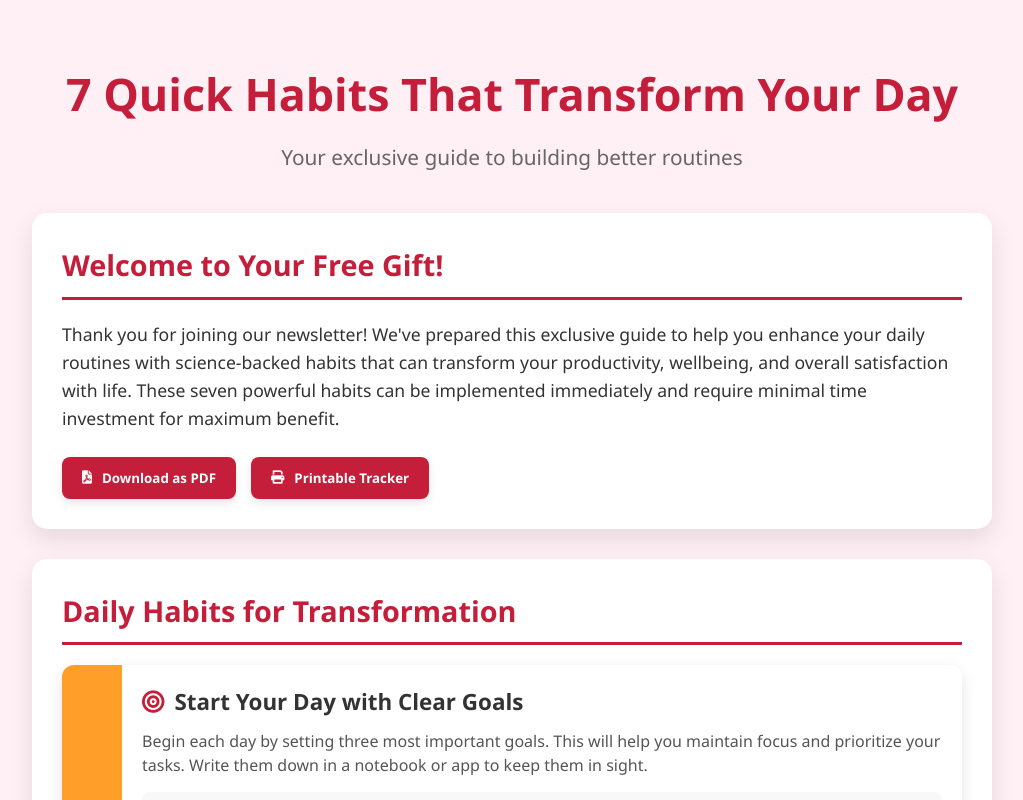
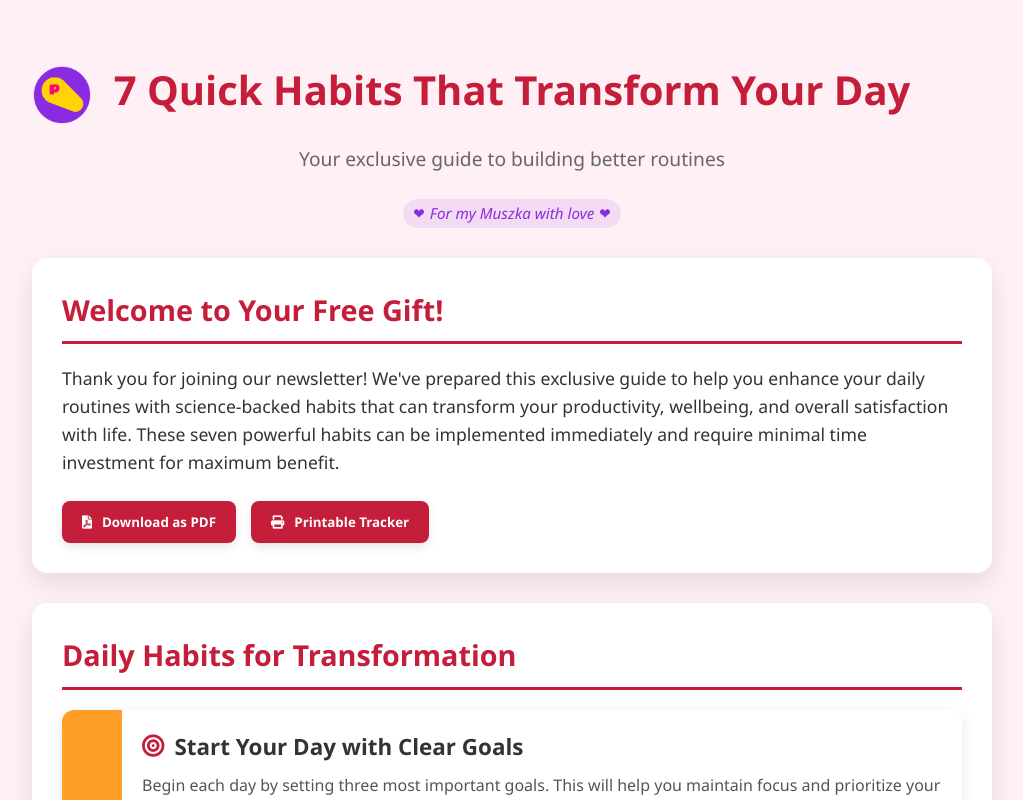
Before and after one commit to kamilponiatowski/69-shades-of-love-landing-page, a Vue app: page /gift in a window 1280 px wide. Shown: the top 800 px of the page, without its empty margins (128-1151 px from the left). Built offline with nearby package versions, Linux system fonts and the light colour scheme.

Commit message:
refactor: reusable header, logo navigation

```diff
--- a/src/components/layout/Footer.vue
+++ b/src/components/layout/Footer.vue
@@ -5,10 +5,10 @@
       <span class="heart">💜</span>
     </router-link>
     {{ t('footerMid') }}
-    <a href="mailto:poniatowski.dev@gmail.com">poniatowski.dev@gmail.com</a> Created with Kamil Poniatowski & ⛩️先生 Tim Polka-Nawioski 🙇
+    <a href="mailto:poniatowski.dev@gmail.com">poniatowski.dev@gmail.com</a> Created with Kamil Poniatowski & 🥷🏻先生 Tim Polka-Nawioski 🙇
     <div class="footer-actions">
       <button @click="resetAppData" class="reset-button" title="Reset całkowicie wyczyści postęp aplikacji">
-        <i class="fas fa-trash-alt"></i> Reset aplikacji
+        <i class="fas fa-trash-alt"></i> Reset App
       </button>
     </div>
   </footer>
@@ -22,10 +22,10 @@ import { useRouter } from 'vue-router';
 const { t } = useI18n();
 const router = useRouter();
 
-// Funkcja resetująca dane aplikacji
+// Function to reset application data
 const resetAppData = () => {
   if (confirm('Czy na pewno chcesz zresetować wszystkie dane aplikacji? Ta operacja jest nieodwracalna.')) {
-    // Lista kluczy do usunięcia z localStorage
+    // List of keys to be deleted from localStorage
     const keysToRemove = [
       'selfCareData',
       'lastCheckDate',
@@ -37,7 +37,7 @@ const resetAppData = () => {
       'pdfUnlockShown'
     ];
 
-    // Usuń wszystkie dane z localStorage
+    // Delete all data from localStorage
     keysToRemove.forEach(key => {
       try {
         localStorage.removeItem(key);
@@ -46,10 +46,8 @@ const resetAppData = () => {
       }
     });
 
-    // Potwierdzenie dla użytkownika
-    alert('Wszystkie dane zostały zresetowane. Strona zostanie odświeżona.');
+    alert('All data has been reset. The page will be refreshed.');
 
-    // Odśwież stronę, aby zresetować stan aplikacji
     window.location.reload();
   }
 };
--- a/src/components/layout/Header.vue
+++ b/src/components/layout/Header.vue
@@ -1,31 +1,16 @@
 <template>
   <header>
     <div class="logo-container">
-      <div
-        class="duck-logo"
-        @click="$emit('tell-duck-joke')"
-        tabindex="0"
-        role="button"
-        :aria-label="t('duckLogoAria')"
-      >
-        <img
-          src="@/assets/images/duck-logo.svg"
-          width="90"
-          height="90"
-          alt="logo - Quack!!"
-          aria-hidden="true"
-        >
-        <span class="duck-tooltip">What The Quack?</span>
-      </div>
+      <DuckLogo :isHomePage="isHomePage" @tell-duck-joke="$emit('tell-duck-joke')" />
       <router-link
         to="/about"
         class="main-title-link"
         :aria-label="t('navigateAbout')"
       >
-        <h1 class="main-title">{{ t('mainTitle') }}</h1>
+        <h1 class="main-title">{{ customTitle || t('mainTitle') }}</h1>
       </router-link>
     </div>
-    <p class="subtitle">{{ t('subtitle') }}</p>
+    <p class="subtitle">{{ customSubtitle || t('subtitle') }}</p>
     <!-- Dedication for Muszka -->
     <span class="dedication">{{ t('dedication') }}</span>
     <div v-if="streakDays > 0" class="streak-counter" aria-live="polite">
@@ -39,12 +24,25 @@
 
 <script setup lang="ts">
 import { useI18n } from '@/composables/useI18n';
+import DuckLogo from '@/components/widgets/DuckLogo.vue';
 
 // Props
 defineProps({
   streakDays: {
     type: Number,
     default: 0
+  },
+  isHomePage: {
+    type: Boolean,
+    default: false
+  },
+  customTitle: {
+    type: String,
+    default: ''
+  },
+  customSubtitle: {
+    type: String,
+    default: ''
   }
 });
 
--- /dev/null
+++ b/src/components/widgets/DuckLogo.vue
@@ -0,0 +1,55 @@
+<!-- src/components/widgets/DuckLogo.vue -->
+<template>
+    <router-link
+      v-if="!isHomePage"
+      to="/"
+      class="duck-logo"
+      tabindex="0"
+      role="link"
+      :aria-label="t('duckLogoHomeAria')"
+    >
+      <img
+        src="@/assets/images/duck-logo.svg"
+        width="90"
+        height="90"
+        alt="logo - Quack!!"
+        aria-hidden="true"
+      >
+      <span class="duck-tooltip">What The Quack?</span>
+    </router-link>
+    <div
+      v-else
+      class="duck-logo"
+      @click="$emit('tell-duck-joke')"
+      tabindex="0"
+      role="button"
+      :aria-label="t('duckLogoAria')"
+    >
+      <img
+        src="@/assets/images/duck-logo.svg"
+        width="90"
+        height="90"
+        alt="logo - Quack!!"
+        aria-hidden="true"
+      >
+      <span class="duck-tooltip">What The Quack?</span>
+    </div>
+  </template>
+
+  <script setup lang="ts">
+  import { useI18n } from '@/composables/useI18n';
+
+  // Props
+  defineProps({
+    isHomePage: {
+      type: Boolean,
+      default: false
+    }
+  });
+
+  // Emits
+  defineEmits(['tell-duck-joke']);
+
+  // Composables
+  const { t } = useI18n();
+  </script>
--- a/src/locales/index.ts
+++ b/src/locales/index.ts
@@ -99,6 +99,7 @@ export const translations: Translations = {
     newsletterRewardButton: "Got it!",
     newsletterRewardHighlight: "Your '7 Quick Habits That Transform Your Day' guide will be sent to your email after confirming your subscription!",
     newsletterMemberNote: "You're now part of our flock! You can always return here by clicking the hidden purple heart in the footer.",
+    duckLogoHomeAria: "Go to home page"
   },
   pl: {
     mainTitle: "69 Odcieni Miłości",
@@ -188,7 +189,8 @@ export const translations: Translations = {
     newsletterRewardDescription: "Dziękujemy za dołączenie do stada Pro-Ducktive! Wysłaliśmy specjalny prezent na Twój adres email - darmowy mini-poradnik \"7 szybkich nawyków, które transformują Twój dzień\"!",
     newsletterRewardButton: "Rozumiem!",
     newsletterRewardHighlight: "Twój poradnik '7 szybkich nawyków, które transformują Twój dzień' zostanie wysłany na Twój email po potwierdzeniu subskrypcji!",
-    newsletterMemberNote: "Jesteś już częścią naszego stada! Możesz zawsze powrócić tutaj klikając ukryte fioletowe serce w stopce."
+    newsletterMemberNote: "Jesteś już częścią naszego stada! Możesz zawsze powrócić tutaj klikając ukryte fioletowe serce w stopce.",
+    duckLogoHomeAria: "Przejdź do strony głównej"
   }
 };
 
--- a/src/views/AboutView.vue
+++ b/src/views/AboutView.vue
@@ -2,11 +2,7 @@
   <div class="container about-page">
     <ScrollDownButton />
     <main class="about-content">
-      <div class="about-header">
-        <h1 class="main-title">{{ t('mainTitle') }}</h1>
-        <p class="subtitle">{{ t('subtitle') }}</p>
-      </div>
-
+      <Header />
       <div class="content-section philosophy-section">
         <h2 class="section-title">{{ t('projectPhilosophyTitle') }}</h2>
         <p class="section-description">
@@ -392,6 +388,7 @@ const navigateToHome = () => {
 }
 
 @media (max-width: 768px) {
+
   .wellbeing-areas,
   .insights-points {
     grid-template-columns: 1fr;
--- a/src/views/GiftView.vue
+++ b/src/views/GiftView.vue
@@ -2,10 +2,8 @@
     <div class="container gift-page">
         <ScrollDownButton />
         <main class="gift-content">
-            <div class="gift-header">
-                <h1 class="main-title">7 Quick Habits That Transform Your Day</h1>
-                <p class="subtitle">Your exclusive guide to building better routines</p>
-            </div>
+            <Header customTitle="7 Quick Habits That Transform Your Day"
+                customSubtitle="Your exclusive guide to building better routines" />
 
             <div class="content-section intro-section">
                 <h2 class="section-title">Welcome to Your Free Gift!</h2>
@@ -364,6 +362,7 @@
 
 <script setup lang="ts">
 import { useRouter } from 'vue-router';
+import Header from '@/components/layout/Header.vue';
 import Footer from '@/components/layout/Footer.vue';
 import ScrollDownButton from '@/components/widgets/ScrollDownButton.vue';
 
--- a/src/views/HomeView.vue
+++ b/src/views/HomeView.vue
@@ -4,7 +4,7 @@
 
     <ScrollDownButton />
 
-    <Header @tell-duck-joke="tellDuckJoke" :streak-days="streakDays" />
+    <Header @tell-duck-joke="tellDuckJoke" :streak-days="streakDays" :isHomePage="true" />
 
     <DuckJoke :joke="currentDuckJoke" :show-duck-joke="showDuckJoke" />
 
--- a/src/views/QuotesView.vue
+++ b/src/views/QuotesView.vue
@@ -2,10 +2,8 @@
     <div class="container quotes-page">
         <ScrollDownButton />
         <main class="quotes-content">
-            <div class="quotes-header">
-                <h1 class="main-title">Pop Culture Wisdom</h1>
-                <p class="subtitle">Geek-inspired quotes to transform into your best self</p>
-            </div>
+            <Header customTitle="Pop Culture Wisdom"
+                customSubtitle="Geek-inspired quotes to transform into your best self" />
 
             <div class="content-section intro-section">
                 <h2 class="section-title">Thank You For Joining Our Newsletter!</h2>
@@ -128,6 +126,7 @@
 <script setup lang="ts">
 import { ref, computed } from 'vue';
 import { useRouter } from 'vue-router';
+import Header from '@/components/layout/Header.vue';
 import Footer from '@/components/layout/Footer.vue';
 import ScrollDownButton from '@/components/widgets/ScrollDownButton.vue';
 
```
